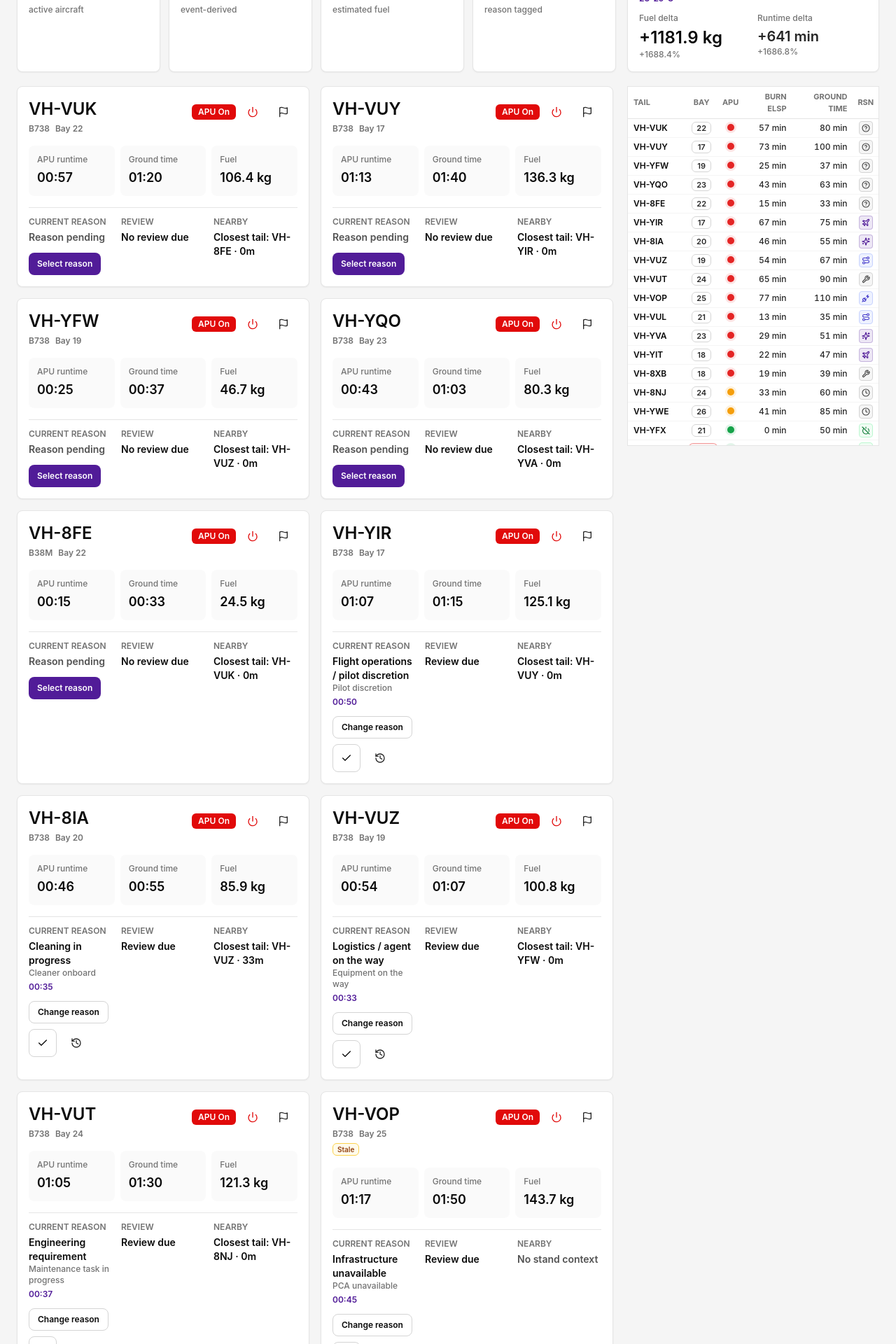
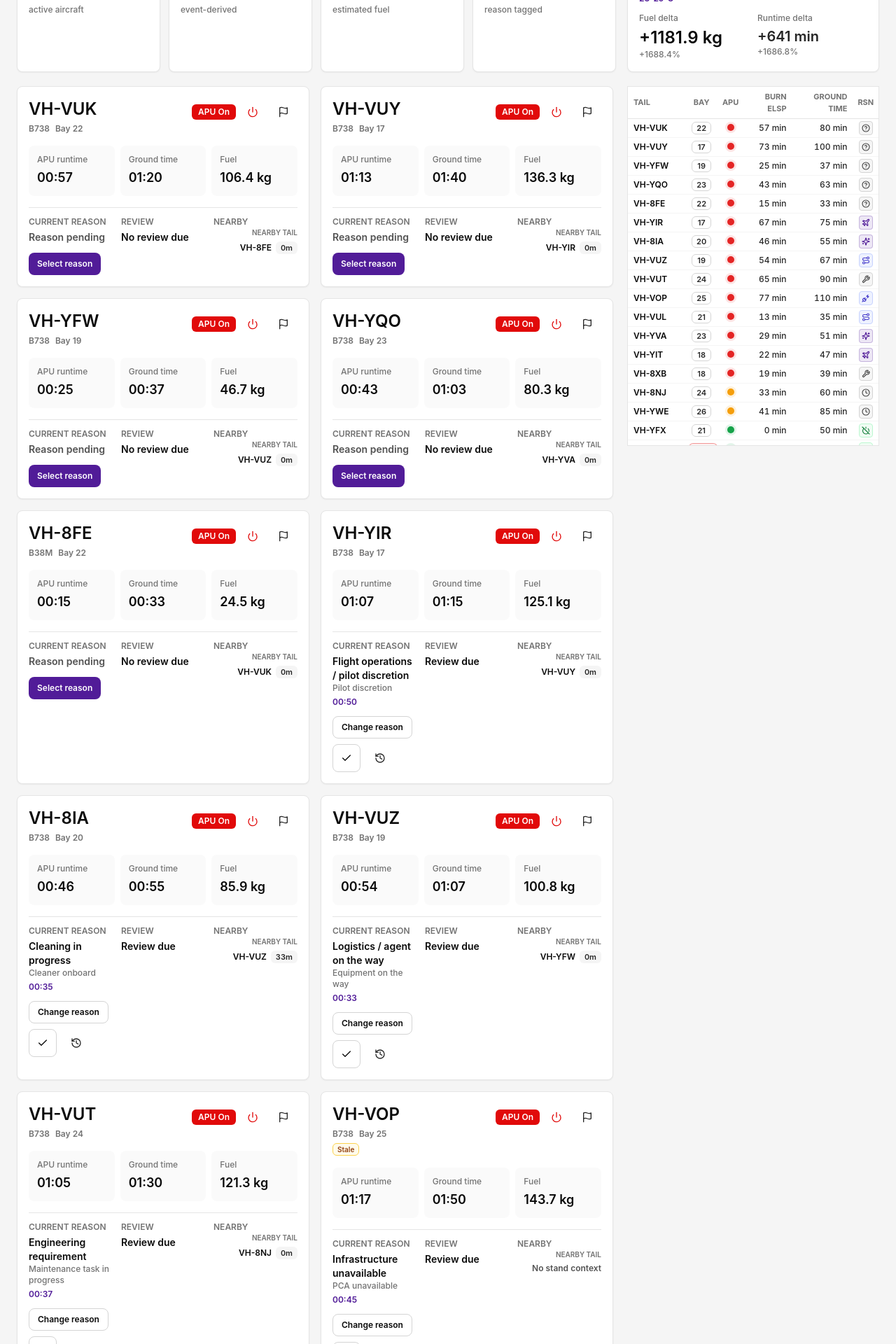
Before and after one commit to ben-dowden/APU-Alerting-Dashboard, a Next.js app: page /senior/bne in a window 1280 px wide. Shown: the part 160-2080 px from the top of the page at 70% size. Built offline with nearby package versions, Linux system fonts and the light colour scheme.

Commit message:
Compact-nearby-tail-context

```diff
--- a/components/senior/proximity-hover-card.tsx
+++ b/components/senior/proximity-hover-card.tsx
@@ -1,4 +1,5 @@
 import type { AircraftProximityContext } from "@/lib/domain/proximity";
+import { Badge } from "@/components/ui/badge";
 
 type ProximityHoverCardProps = {
   tail: string;
@@ -12,26 +13,41 @@ export function ProximityHoverCard({ tail, proximity }: ProximityHoverCardProps)
 
   if (!closest) {
     return (
-      <p className="mt-1 text-sm font-semibold text-neutral-600">No stand context</p>
+      <div className="text-right">
+        <p className="text-[10px] font-semibold uppercase tracking-normal text-neutral-500">
+          Nearby Tail
+        </p>
+        <p className="mt-1 text-xs font-semibold text-neutral-600">No stand context</p>
+      </div>
     );
   }
 
   return (
-    <div className="group relative mt-1">
+    <div className="group relative text-right">
+      <p className="text-[10px] font-semibold uppercase tracking-normal text-neutral-500">
+        Nearby Tail
+      </p>
       <button
         aria-describedby={`proximity-details-${tail}`}
         aria-label={`Nearby aircraft for ${tail}`}
-        className="text-left text-sm font-semibold text-neutral-950 outline-none focus-visible:ring-2 focus-visible:ring-virgin-purple"
+        className="mt-1 inline-flex items-center justify-end gap-1.5 text-xs font-semibold text-neutral-950 outline-none focus-visible:ring-2 focus-visible:ring-virgin-purple"
         type="button"
       >
-        Closest tail: {closest.tail} · {formatDistance(closest.distanceMeters)}
+        <span>{closest.tail}</span>
+        <Badge className="px-1.5 py-0 text-[11px] leading-4 tabular-nums" variant="secondary">
+          {formatDistance(closest.distanceMeters)}
+        </Badge>
       </button>
       <div
-        className="pointer-events-none absolute left-0 top-full z-20 mt-2 min-w-[220px] rounded-product border border-neutral-200 bg-white p-3 text-xs text-neutral-700 opacity-0 shadow-lg transition-opacity group-focus-within:opacity-100 group-hover:opacity-100"
+        className="pointer-events-none absolute right-0 top-full z-20 mt-2 min-w-[220px] rounded-product border border-neutral-200 bg-white p-3 text-left text-xs text-neutral-700 opacity-0 shadow-lg transition-opacity group-focus-within:opacity-100 group-hover:opacity-100"
         id={`proximity-details-${tail}`}
         role="tooltip"
       >
         <p className="font-semibold text-neutral-950">Nearby APU on</p>
+        <p className="mt-1 text-neutral-600">
+          Closest tail: {closest.tail}, {closest.bay ?? closest.stand} ·{" "}
+          {formatDistance(closest.distanceMeters)}
+        </p>
         {proximity.nearbyApuAircraft.length > 0 ? (
           <ul className="mt-2 grid gap-1">
             {proximity.nearbyApuAircraft.map((aircraft) => (
```
Also changed, not shown: 1 other file (tests, documents, lock files or other folders).
